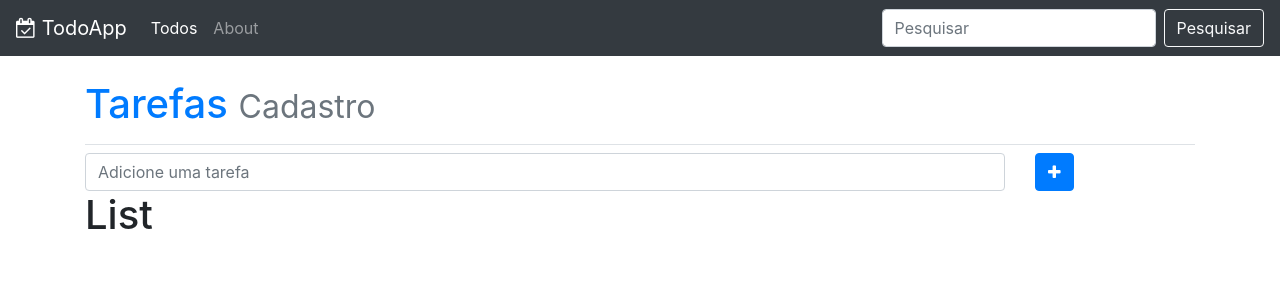
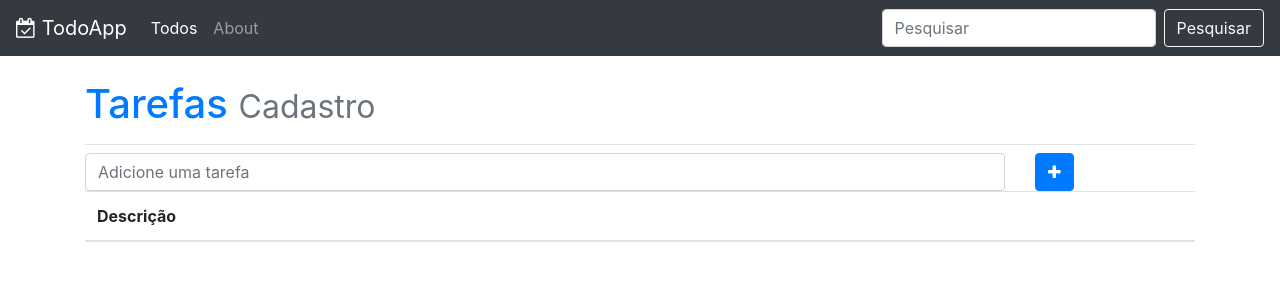
Before and after one commit to leandromt/todo, a React app: page / in a window 1280 px wide. Shown: the top 300 px of the page. Built offline with nearby package versions, Linux system fonts and the light colour scheme; no server answers.

Commit message:
Add Table List

```diff
--- a/src/todo/Todo.js
+++ b/src/todo/Todo.js
@@ -1,10 +1,14 @@
-// Libs
+// Dependencies
 import React, { Component } from "react";
+import axios from "axios";
 
 // Components
 import PageHeader from "../template/PageHeader";
 import TodoForm from "../todo/TodoForm";
 import TodoList from "../todo/TodoList";
+
+// Constantes
+const URL = "http://localhost:3003/api/todos";
 
 class Todo extends Component {
   constructor(props) {
@@ -19,6 +23,20 @@ class Todo extends Component {
     // Binds
     this.handleAdd = this.handleAdd.bind(this);
     this.handleChange = this.handleChange.bind(this);
+
+    // Initialize
+    this.refresh();
+  }
+
+  refresh() {
+    axios.get(`${URL}?sort=-createdAt`).then(resp =>
+      this.setState({
+        ...this.state,
+        description: "",
+        list: resp.data
+      })
+    );
+    console.log(this.state);
   }
 
   handleChange(e) {
@@ -29,7 +47,8 @@ class Todo extends Component {
   }
 
   handleAdd() {
-    console.log(this.state);
+    const description = this.state.description;
+    axios.post(URL, { description }).then(resp => this.refresh());
   }
 
   render() {
--- a/src/todo/TodoList.js
+++ b/src/todo/TodoList.js
@@ -1,7 +1,20 @@
 import React from "react";
 
-export default props => (
-  <div>
-    <h1>List</h1>
-  </div>
-);
+export default props => {
+  const renderRows = () => (
+    <tr>
+      <td>OK</td>
+    </tr>
+  );
+
+  return (
+    <table className="table">
+      <thead>
+        <tr>
+          <th>Descrição</th>
+        </tr>
+      </thead>
+      <tbody>{renderRows}</tbody>
+    </table>
+  );
+};
```
